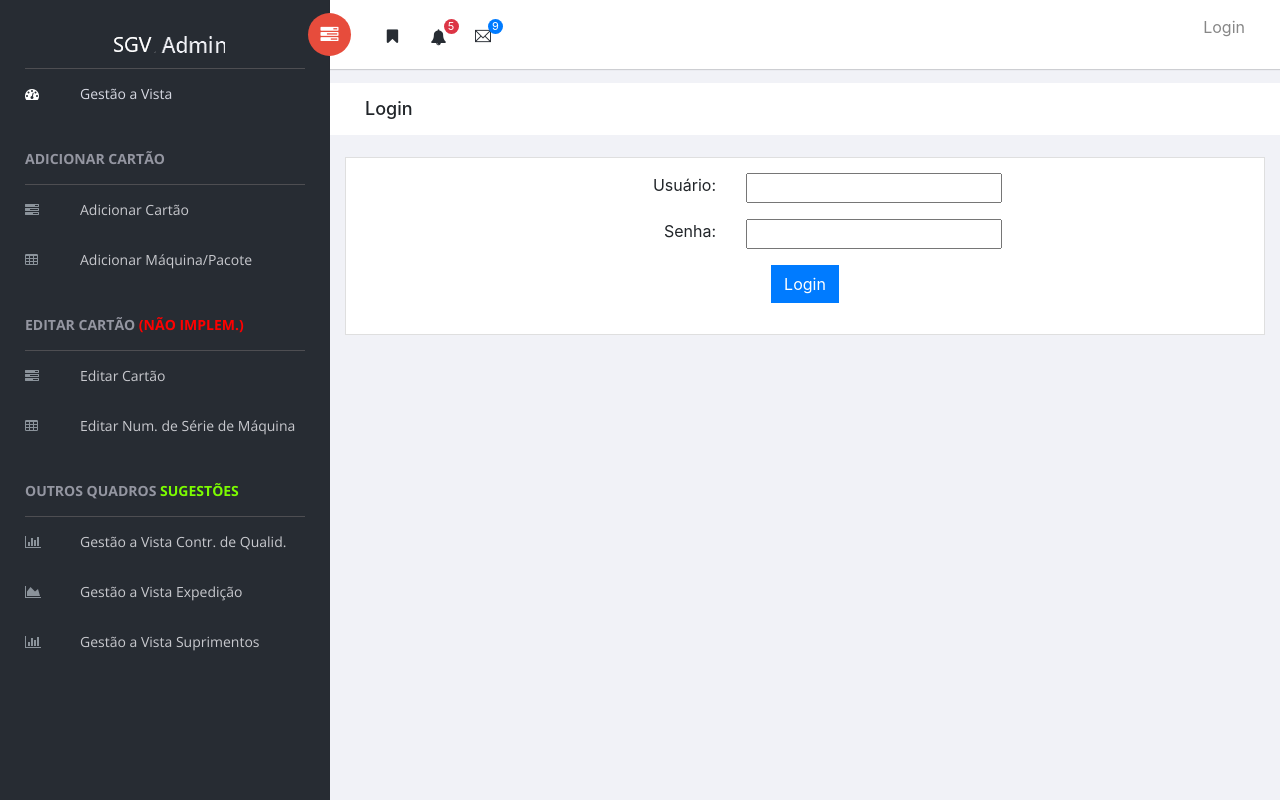
After one commit to phsd/SGV-Prot-tipo, a Django app: page /accounts/login/ in a window 1280 px wide. The commit adds this page. Run offline with Django 3.2, Linux system fonts and the light colour scheme; some libraries are stand-ins or nearby versions.

Commit message:
Sistema de Login adicionado

```diff
--- a/sgv/settings.py
+++ b/sgv/settings.py
@@ -151,3 +151,6 @@ USE_TZ = False
 
 STATIC_URL = '/static/'
 STATIC_ROOT = os.path.join(BASE_DIR, 'static')
+
+LOGIN_REDIRECT_URL = '/'
+LOGOUT_REDIRECT_URL = '/'
--- /dev/null
+++ b/telaPrincipal/templates/registration/login.html
@@ -0,0 +1,39 @@
+{% extends 'telaPrincipal/base.html' %}
+
+{% load bootstrap4 %}
+{% load crispy_forms_tags %}
+{{ form.media }}
+{% load static %}
+
+{% block title %}Login{% endblock %}
+{% block h1Pagina %}Login{% endblock %}
+{% block content %}
+  <div class="content mt-3">
+    <div class="card">
+      <div class="card-body card-block">
+        {% if form.errors %}
+          <p class="alert alert-danger" role="alert">Usuário e/ou senha incorretos</p>
+        {% endif %}
+
+        <form method="post">
+          {% csrf_token %}
+          <div class="form-group col-md-5 text-right">
+            Usuário:
+          </div>
+          <div class="form-group col-md-7">
+            {{ form.username }}
+          </div>
+          <div class="form-group col-md-5 text-right">
+            Senha:
+          </div>
+          <div class="form-group col-md-7">
+            {{ form.password }}
+          </div>
+          <div class="form-group col-md-12 text-center">
+            <button type="submit" class="btn btn-primary">Login</button>
+          </div>
+        </form>
+      </div>
+    </div>
+  </div>
+{% endblock %}
--- a/telaPrincipal/templates/telaPrincipal/base.html
+++ b/telaPrincipal/templates/telaPrincipal/base.html
@@ -1,8 +1,5 @@
+{% load bootstrap4 %}
 {% load crispy_forms_tags %}
-{% load bootstrap4 %}
-{% bootstrap_css %}
-{% bootstrap_javascript jquery='full' %}
-{{ form.media }}
 {% load static %}
 <!DOCTYPE html>
 <html lang="pt-br">
@@ -15,8 +12,6 @@
     <meta name="description" content="Sufee Admin - HTML5 Admin Template">
     <meta name="viewport" content="width=device-width, initial-scale=1">
 
-    <link rel="apple-touch-icon" href="{% static 'apple-icon.png' %}">
-    <link rel="shortcut icon" href="{% static 'favicon.ico' %}">
     <title>SGV</title>
 
     <!-- Bootstrap -->
@@ -77,7 +72,7 @@
                         <a href="#"> <i class="menu-icon fa fa-table"></i>Editar Num. de Série de Máquina</a>
                     </li>
 
-                    <h3 class="menu-title">Outros Quadros <span style="color:blue;">Sugestões</span></h3><!-- /.menu-title -->
+                    <h3 class="menu-title">Outros Quadros <span style="color:LawnGreen;">Sugestões</span></h3><!-- /.menu-title -->
                     <li>
                         <a href="#"> <i class="menu-icon fa fa-bar-chart"></i>Gestão a Vista Contr. de Qualid.</a>
                     </li>
@@ -104,7 +99,7 @@
             <div class="header-menu">
 
                 <div class="col-sm-7">
-                    <a id="menuToggle" class="menutoggle pull-left" style="padding-top:12px;"><i class="fa fa fa-tasks"></i></a>
+                    <a id="menuToggle" class="menutoggle pull-left"><i class="fa fa fa-tasks"></i></a>
                     <div class="header-left">
                         <button class="search-trigger"><i class="fa fa-bookmark"></i></button>
 
@@ -113,21 +108,6 @@
                                 <i class="fa fa-bell"></i>
                                 <span class="count bg-danger">5</span>
                             </button>
-                            <div class="dropdown-menu" aria-labelledby="notification">
-                                <p class="red">You have 3 Notification</p>
-                                <a class="dropdown-item media bg-flat-color-1" href="#">
-                                <i class="fa fa-check"></i>
-                                <p>Server #1 overloaded.</p>
-                            </a>
-                                <a class="dropdown-item media bg-flat-color-4" href="#">
-                                <i class="fa fa-info"></i>
-                                <p>Server #2 overloaded.</p>
-                            </a>
-                                <a class="dropdown-item media bg-flat-color-5" href="#">
-                                <i class="fa fa-warning"></i>
-                                <p>Server #3 overloaded.</p>
-                            </a>
-                            </div>
                         </div>
 
                         <div class="dropdown for-message">
@@ -137,60 +117,25 @@
                                 <i class="ti-email"></i>
                                 <span class="count bg-primary">9</span>
                             </button>
-                            <div class="dropdown-menu" aria-labelledby="message">
-                                <p class="red">You have 4 Mails</p>
-                                <a class="dropdown-item media bg-flat-color-1" href="#">
-                                <span class="photo media-left"><img alt="avatar" src="{% static 'images/avatar/1.jpg' %}"></span>
-                                <span class="message media-body">
-                                    <span class="name float-left">Jonathan Smith</span>
-                                    <span class="time float-right">Just now</span>
-                                        <p>Hello, this is an example msg</p>
-                                </span>
-                            </a>
-                                <a class="dropdown-item media bg-flat-color-4" href="#">
-                                <span class="photo media-left"><img alt="avatar" src="{% static 'images/avatar/2.jpg' %}"></span>
-                                <span class="message media-body">
-                                    <span class="name float-left">Jack Sanders</span>
-                                    <span class="time float-right">5 minutes ago</span>
-                                        <p>Lorem ipsum dolor sit amet, consectetur</p>
-                                </span>
-                            </a>
-                                <a class="dropdown-item media bg-flat-color-5" href="#">
-                                <span class="photo media-left"><img alt="avatar" src="{% static 'images/avatar/3.jpg' %}"></span>
-                                <span class="message media-body">
-                                    <span class="name float-left">Cheryl Wheeler</span>
-                                    <span class="time float-right">10 minutes ago</span>
-                                        <p>Hello, this is an example msg</p>
-                                </span>
-                            </a>
-                                <a class="dropdown-item media bg-flat-color-3" href="#">
-                                <span class="photo media-left"><img alt="avatar" src="{% static 'images/avatar/4.jpg' %}"></span>
-                                <span class="message media-body">
-                                    <span class="name float-left">Rachel Santos</span>
-                                    <span class="time float-right">15 minutes ago</span>
-                                        <p>Lorem ipsum dolor sit amet, consectetur</p>
-                                </span>
-                            </a>
-                            </div>
                         </div>
                     </div>
                 </div>
 
                 <div class="col-sm-5">
                     <div class="user-area dropdown float-right">
+                      {% if user.is_authenticated %}
                         <a href="#" class="dropdown-toggle" data-toggle="dropdown" aria-haspopup="true" aria-expanded="false">
                             <img class="user-avatar rounded-circle" src="{% static 'images/admin.jpg' %}" alt="User Avatar">
                         </a>
-
                         <div class="user-menu dropdown-menu">
-                            <a class="nav-link" href="#"><i class="fa fa-user"></i> My Profile</a>
-
-                            <a class="nav-link" href="#"><i class="fa fa-user"></i> Notifications <span class="count">13</span></a>
-
-                            <a class="nav-link" href="#"><i class="fa fa-cog"></i> Settings</a>
-
-                            <a class="nav-link" href="#"><i class="fa fa-power-off"></i> Logout</a>
+                            <a class="nav-link" href="#"><i class="fa fa-user"></i> Meu Perfil</a>
+                            <a class="nav-link" href="{% url 'telaPrincipal:logout' %}""><i class="fa fa-power-off"></i> Logout</a>
                         </div>
+                      {% else %}
+                      <a href="{% url 'telaPrincipal:login' %}" aria-haspopup="true" aria-expanded="false">
+                          Login
+                      </a>
+                      {% endif %}
                     </div>
                 </div>
             </div>
@@ -220,7 +165,7 @@
     </div><!-- /#right-panel -->
 
     <!-- Right Panel -->
-    <script src="{% static 'vendors/jquery/dist/jquery.min.js"></script>
+    <script src="{% static 'vendors/jquery/dist/jquery.min.js' %}"></script>
     <script src="{% static 'vendors/popper.js/dist/umd/popper.min.js' %}"></script>
     <script src="{% static 'vendors/bootstrap/dist/js/bootstrap.min.js' %}"></script>
     <script src="{% static 'assets/js/main.js' %}"></script>
--- a/telaPrincipal/templates/telaPrincipal/formMaquina.html
+++ b/telaPrincipal/templates/telaPrincipal/formMaquina.html
@@ -1,10 +1,7 @@
 {% extends 'telaPrincipal/base.html' %}
 
+{% load bootstrap4 %}
 {% load crispy_forms_tags %}
-{% load bootstrap4 %}
-{% bootstrap_css %}
-{% bootstrap_javascript jquery='full' %}
-{{ form.media }}
 {% load static %}
 
 {% block title %}Adicionar Máquina/Pacote{% endblock %}
--- a/telaPrincipal/urls.py
+++ b/telaPrincipal/urls.py
@@ -1,6 +1,8 @@
 from . import views
 from django.urls import path
 from django.conf.urls import url, include
+from django.contrib.auth import views as auth_views
+from django.views.generic.base import TemplateView
 
 app_name = 'telaPrincipal'
 
@@ -11,4 +13,6 @@ urlpatterns = [
     url(r'^FormEstrutura', views.formularioEstrutura, name='urlFormEstrutura'),
     url(r'^ajax/carregarEstruturas/', views.carregarEstruturas, name='ajaxCarregarEstruturas'),
     url(r'^ajax/carregarPrazosEstrutura/', views.carregarPrazosEstrutura, name='ajaxCarregarPrazosEstrutura'),
+    url(r'^accounts/login/', auth_views.LoginView.as_view(), name="login"),
+    url(r'^accounts/logout/', auth_views.LogoutView.as_view(), name="logout"),
 ]
```
Also changed, not shown: telaPrincipal/templates/telaPrincipal/formEstrutura.html (+2 -6 lines), telaPrincipal/templates/telaPrincipal/index.html (+2 -5 lines), telaPrincipal/templates/telaPrincipal/maquina.html (+20 -16 lines), telaPrincipal/views.py (+4 -3 lines), telaPrincipal/static/images/avatar/1.jpg (deleted), telaPrincipal/static/images/avatar/2.jpg (deleted), telaPrincipal/static/images/avatar/3.jpg (deleted), telaPrincipal/static/images/avatar/4.jpg (deleted), telaPrincipal/static/images/avatar/5.jpg (deleted), telaPrincipal/static/images/avatar/6.jpg (deleted), telaPrincipal/static/images/estrutura.png (added), telaPrincipal/static/images/logo.png.
